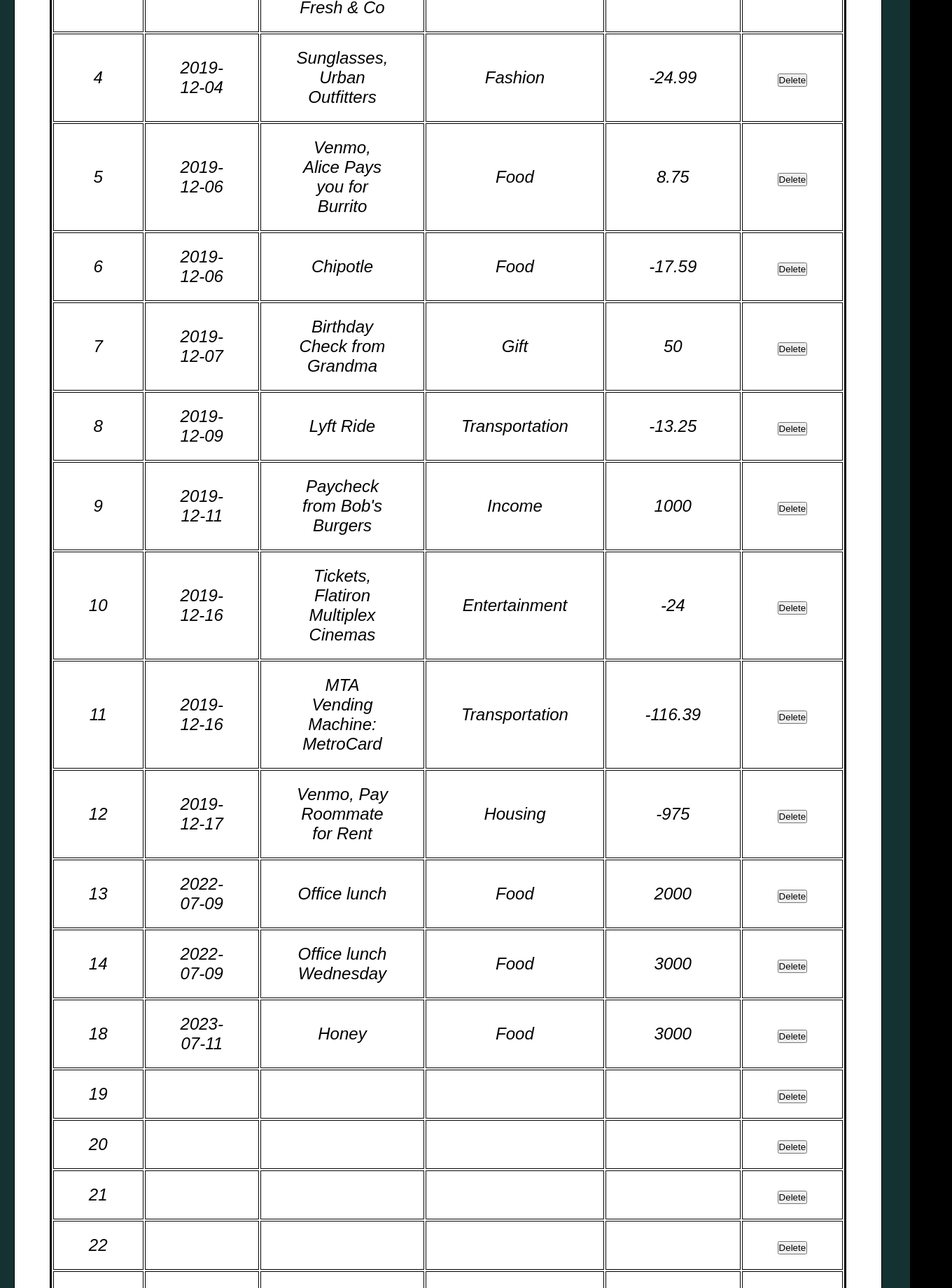
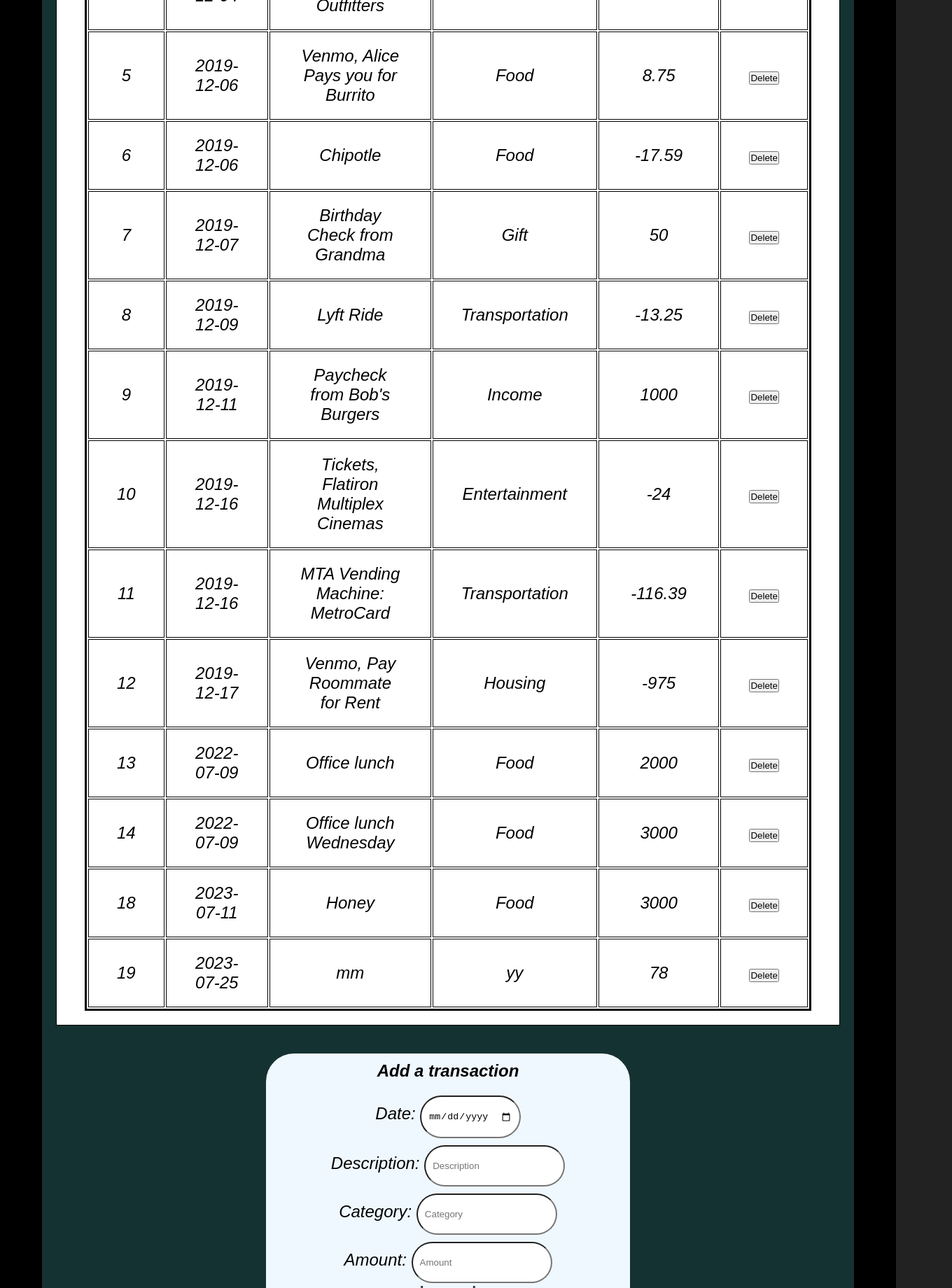
Before and after one commit to Nurdin-Ismail/code-challenge-Bank, a React (Create React App) app: page / in a window 1280 px wide. Shown: the part 960-2800 px from the top of the page at 70% size, 1360 px wide, since content can reach past the window. Built offline with nearby package versions, Linux system fonts and the light colour scheme; data requests are answered from the project's data file.

Commit message:
Completed Most things like the search

```diff
--- a/db.json
+++ b/db.json
@@ -106,40 +106,11 @@
       "id": 18
     },
     {
-      "idInput": "1",
-      "dateInput": "",
-      "descriptionInput": "",
-      "categoryInput": "",
-      "amountInput": 0,
+      "date": "2023-07-25",
+      "description": "mm",
+      "category": "yy",
+      "amount": 78,
       "id": 19
-    },
-    {
-      "dateInput": "",
-      "descriptionInput": "",
-      "categoryInput": "",
-      "amountInput": 0,
-      "id": 20
-    },
-    {
-      "dateInput": "",
-      "descriptionInput": "",
-      "categoryInput": "",
-      "amountInput": 0,
-      "id": 21
-    },
-    {
-      "dateInput": "",
-      "descriptionInput": "",
-      "categoryInput": "",
-      "amountInput": 0,
-      "id": 22
-    },
-    {
-      "dateInput": "",
-      "descriptionInput": "",
-      "categoryInput": "",
-      "amountInput": 0,
-      "id": 23
     }
   ]
 }
--- a/package.json
+++ b/package.json
@@ -34,5 +34,8 @@
       "last 1 firefox version",
       "last 1 safari version"
     ]
+  },
+  "devDependencies": {
+    "gh-pages": "^5.0.0"
   }
 }
--- a/src/App.css
+++ b/src/App.css
@@ -25,7 +25,7 @@
   align-items: center;
   align-content: center;
   text-align: center;
-  padding: 40px;
+  padding: 20px;
 }
 
 .Filter{
@@ -59,11 +59,11 @@
 .Table, th, td {
   border: 1px solid;
   align-content: center;
- padding: 20px 50px;
+ padding: 20px 40px;
 }
 
 .Form{
-   margin: 50px 400px;
+   margin: 40px 300px;
    background-color: aliceblue;
    border-radius: 40px;
    align-content: center;
@@ -76,7 +76,7 @@
 }
 .form-control{
   border-radius: 50px;
-  padding: 20px 20px;
+  padding: 20px 10px;
   margin-top: 10px;
 
 }
--- a/src/Categories.js
+++ b/src/Categories.js
@@ -1,20 +1,31 @@
 import React,{useState} from "react";
+import Search from "./Search";
 
 function Categories({copiedData, setCopiedData, transactionData, filtered, setFiltered}){
     // console.log(copiedData)
-
+    // console.log(search)
     let unchangedData = [...transactionData]
 
     // console.log(unchangedData)
 
+//     const searchData = filtered.filter((item) => {
+//         if (item.description.toLowerCase().includes(search.toLowerCase())){
+
+//             return item
+
+//         }
+//     })
+//   console.log(searchData)
+
+
     const [categ, setCateg] = useState('All')
 
-    if(categ == 'All'){
+    if(categ === 'All'){
         setFiltered(copiedData)
-        console.log(filtered)
+        // console.log(filtered)
     }
     // console.log(categ)
-    console.log(categ)
+    // console.log(categ)
     // console.log(copiedData[0].category)
     function handleCategories(e){
 
@@ -30,7 +41,7 @@
         }else{
 
             setFiltered(copiedData)
-            return console.log(filtered)
+            return //console.log(filtered)
         }
 
 
--- a/src/Filter.js
+++ b/src/Filter.js
@@ -5,9 +5,12 @@
 
 function Filter({transactionData}){
     const [search, setSearch] = useState('')
-
-    console.log(transactionData);
-    console.log(typeof(transactionData))
+    const handleSearch = (value) => {
+        setSearch(value)
+        console.log(value)
+    }
+    // console.log(transactionData);
+    // console.log(typeof(transactionData))
     let copy = []
     copy = [...transactionData]
     const [copiedData, setCopiedData] = useState(copy)
@@ -15,20 +18,23 @@
 
     const [filtered, setFiltered] = useState([])
 
-    console.log(filtered)
+
+    // {search.length >=1? setFiltered(filtered.map((item) => {})): console.log('nothing')}
+
 
 
 
     return (
         <div className='Filter'>
-            <h1>Filter</h1>
+
             <div className="Filter-bar">
-            <Search setSearch={setSearch} search={search} filtered={filtered} setFiltered={setFiltered}/>
-            <Categories copiedData={copiedData} setCopiedData={setCopiedData} transactionData={transactionData} filtered={filtered} setFiltered={setFiltered}/>
+            <Search handleSearch={handleSearch}/>
+            <Categories copiedData={copiedData} setCopiedData={setCopiedData} transactionData={transactionData} filtered={filtered} setFiltered={setFiltered} />
             </div>
 
             <div>
-                <Table filtered={filtered} setFiltered={setFiltered}/>
+
+                <Table filtered={filtered} setFiltered={setFiltered} search={search}/>
 
 
 
--- a/src/Form.js
+++ b/src/Form.js
@@ -1,10 +1,10 @@
 import React,{useState} from "react";
 
 function Form({addTransaction}){
-    const [dateInput, setDateInput] = useState("");
-    const [descriptionInput, setDescriptionInput] = useState("");
-    const [categoryInput, setCategoryInput] = useState("");
-    const [amountInput, setAmountInput] = useState("");
+    const [date, setDate] = useState("");
+    const [description, setDescription] = useState("");
+    const [category, setCategory] = useState("");
+    const [amount, setAmount] = useState("");
 
 
     const handleSubmit = async (e) => {
@@ -12,10 +12,10 @@
 
       // Create a new transaction object with the form data
       const newTransaction = {
-        dateInput,
-        descriptionInput,
-        categoryInput,
-        amountInput: Number(amountInput),
+        date,
+        description,
+        category,
+        amount: Number(amount),
       };
 
       try {
@@ -39,10 +39,10 @@
         addTransaction(data);
 
         // Reset form fields after form submission
-        setDateInput("");
-        setDescriptionInput("");
-        setCategoryInput("");
-        setAmountInput("");
+        setDate("");
+        setDescription("");
+        setCategory("");
+        setAmount("");
       } catch (error) {
         console.error("Error adding transaction:", error);
       }
@@ -61,8 +61,8 @@
                 className="form-control"
                 id="dateInput"
                 placeholder="Date"
-                value={dateInput}
-                onChange={(e) => setDateInput(e.target.value)} // Update date state on input change
+                value={date}
+                onChange={(e) => setDate(e.target.value)} // Update date state on input change
               />
             </div>
 
@@ -73,8 +73,8 @@
                 className="form-control"
                 id="descriptionInput"
                 placeholder="Description"
-                value={descriptionInput}
-                onChange={(e) => setDescriptionInput(e.target.value)} // Update description state on input change
+                value={description}
+                onChange={(e) => setDescription(e.target.value)} // Update description state on input change
               />
             </div>
             <div className="form-group">
@@ -84,8 +84,8 @@
                 className="form-control"
                 id="categoryInput"
                 placeholder="Category"
-                value={categoryInput}
-                onChange={(e) => setCategoryInput(e.target.value)} // Update category state on input change
+                value={category}
+                onChange={(e) => setCategory(e.target.value)} // Update category state on input change
               />
             </div>
             <div className="form-group">
@@ -95,8 +95,8 @@
                 className="form-control"
                 id="amountInput"
                 placeholder="Amount"
-                value={amountInput}
-                onChange={(e) => setAmountInput(e.target.value)} // Update amount state on input change
+                value={amount}
+                onChange={(e) => setAmount(e.target.value)} // Update amount state on input change
               />
             </div>
             <button type="submit" className="button-89">
--- a/src/Main.js
+++ b/src/Main.js
@@ -68,7 +68,7 @@
 
 
             ) : (
-                <h1>hallo</h1>
+                <h1>Data Yet To Be Fetched</h1>
             )}
 
 
--- a/src/Search.js
+++ b/src/Search.js
@@ -1,21 +1,21 @@
 import { logDOM } from "@testing-library/react";
 import React,{useState} from "react";
 
-function Search({ search, setSearch, filtered, setFiltered }){
+function Search({ handleSearch }){
 
 
 
-  function searchInputHandler(e) {
-    let target = `${e.target.value}`
-    setSearch(target);
-    console.log(search);
-    // filtered.filter((item) => item.description === target.toLocaleLowerCase)
-     console.log(filtered.map(item => item.description).filter((item) => item === target))
+  // function searchInputHandler(e) {
+  //   let target = `${e.target.value}`
+  //   setSearch(target);
+  //   console.log(search);
+  //   // filtered.filter((item) => item.description === target.toLocaleLowerCase)
+  //    console.log(filtered.map((item) => item.description).filter(item => item === 'Sunglasses, Urban Outfitters'))
 
 
 
 
-  }
+  // }
   return (
     <div className="search-box">
       <button className="btn-search">
@@ -24,9 +24,16 @@
       <input
         type="text"
         className="form__field"
-        onChange={searchInputHandler}
+        onChange={(e) => {
+
+          handleSearch(`${e.target.value   }`)
+          // console.log(`${e.target.value   }`)
+
+
+        }}
         placeholder="Type to Filter..."
       />
+      {/* <button onClick={searchInputHandler}></button> */}
 
     </div>
   );
--- a/src/Table.js
+++ b/src/Table.js
@@ -2,20 +2,42 @@
 import './App.css';
 import DataRows from "./DataRows";
 
-function Table(filtered){
+function Table({filtered, search}){
 
     function tableRows(){
 
 
-        let nanu = filtered.filtered.map((item) => {
-                    console.log(item);
+        let nanu = filtered.map((item) => {
+                    // console.log(item);
 
-                    return <DataRows key={item.id} id={item.id}date={item.date} description={item.description} category={item.category} amount={item.amount} />
+                    return <DataRows key={item.id} id={item.id}date={item.date} description={item.description} category={item.category} amount={item.amount} handleDelete={handleDelete} />
 
 
                 })
 
                 return nanu
+
+    }
+
+
+
+        const searchData = filtered.filter((item) => {
+        if (item.description.toLowerCase().includes(search.toLowerCase())){
+                 return item
+
+
+
+
+
+        }
+    })
+
+
+
+
+
+    function handleDelete(e){
+        // console.log(e.target.value)
 
     }
     return (
@@ -34,7 +56,10 @@
                     <th>---</th>
                 </tr>
 
-                {tableRows()}
+                {/* {tableRows()} */}
+                {search === '' ? tableRows():  searchData.map((item) => {
+                return <DataRows key={item.id} id={item.id}date={item.date} description={item.description} category={item.category} amount={item.amount} handleDelete={handleDelete} />
+            })}
 
 
 
```
Also changed, not shown: 1 other file (tests, documents, lock files or other folders).
